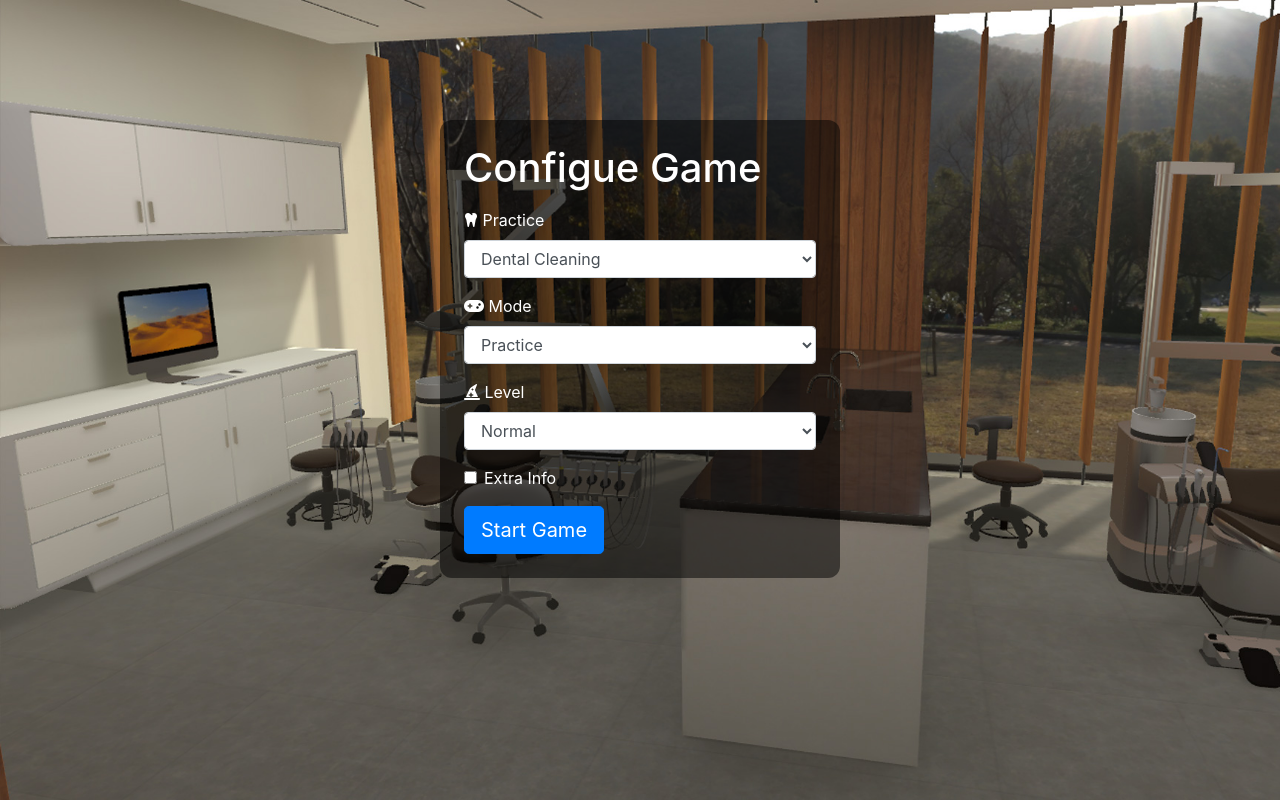
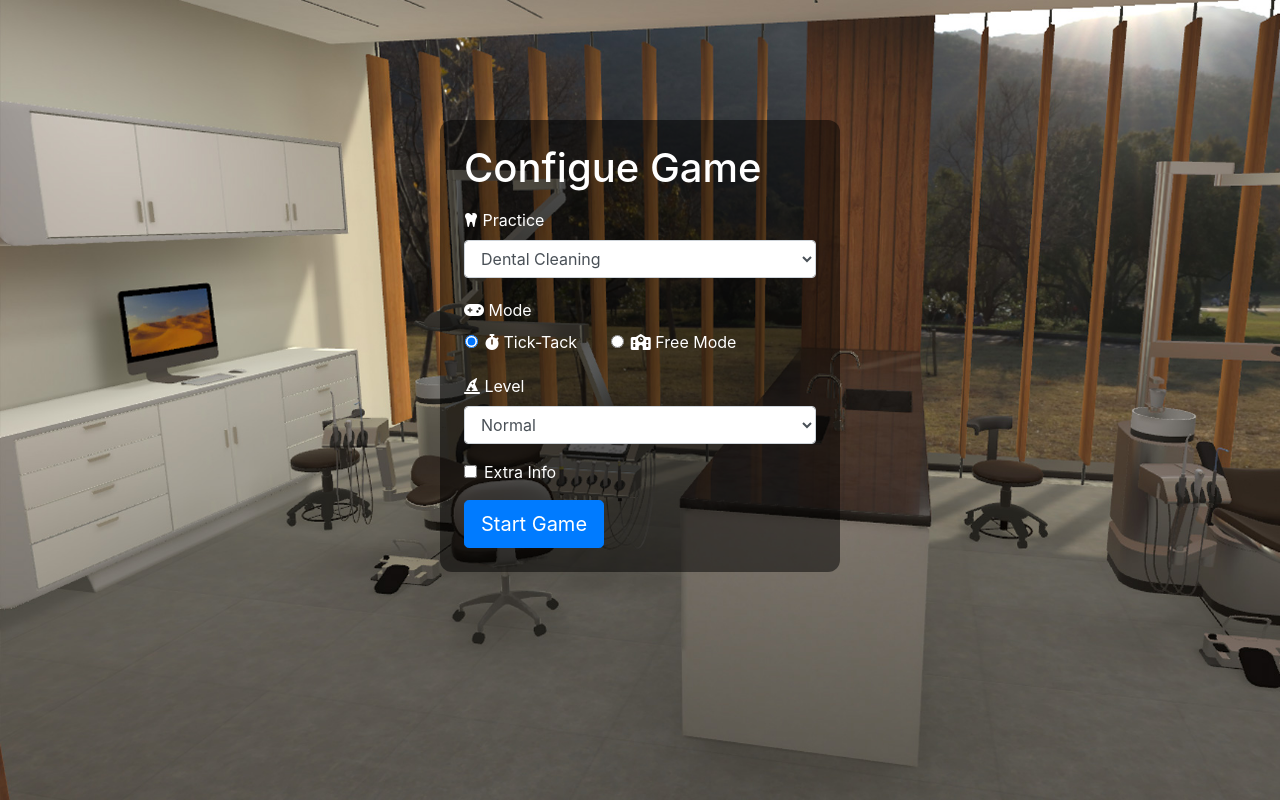
Before and after one commit to diingdesign/vr-ui, a React (Create React App) app: page /#/game-menu in a window 1280 px wide. Built offline with nearby package versions, Linux system fonts and the light colour scheme.

Commit message:
Update game menu page

```diff
--- a/src/GameMenu.js
+++ b/src/GameMenu.js
@@ -21,7 +21,7 @@ function GameMenu() {
         <div className="container h-100 d-flex justify-content-center align-items-start outbox">
             <form className="panel d-flex flex-column">
             <h1>Configue Game</h1>
-            <div className="form-group">
+            <div className="form-group pb-1">
                 <label htmlFor="practice"><i class="fas fa-tooth"></i> Practice</label>
                 <select name="practice" id="practice" className="form-control">
                     <option selected>Dental Cleaning</option>
@@ -30,12 +30,18 @@ function GameMenu() {
                     <option>Tooth Extraction</option>
                 </select>
             </div>
-            <div className="form-group">
+            <div className="form-group pb-1">
                 <label htmlFor="gameType"><i class="fas fa-gamepad"></i> Mode</label>
-                <select name="gameType" id="gameType" className="form-control">
-                    <option selected>Practice</option>
-                    <option>Free Mode</option>
-                </select>
+                <div className="row px-3">
+                    <div className="form-check col-5">
+                        <input type="radio" className="form-check-input" name="gameType" id="gameType1" value="gameType1" checked/>
+                        <label htmlFor="gameType1" className="form-check-label"><i class="fas fa-stopwatch"></i> Tick-Tack</label>
+                    </div>
+                    <div className="form-check col-5">
+                        <input type="radio" className="form-check-input" name="gameType" id="gameType2" value="gameType2"/>
+                        <label htmlFor="gameType2" className="form-check-label"><i class="fas fa-school"></i> Free Mode</label>
+                    </div>
+                </div>
             </div>
             <div className="form-group">
                 <label htmlFor="gameType"><i class="fas fa-hat-wizard"></i> Level</label>
```
